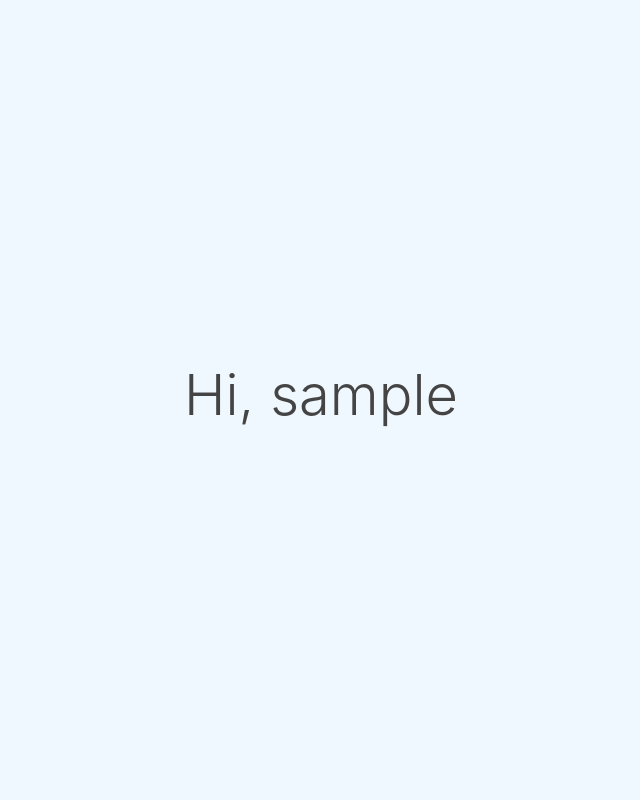
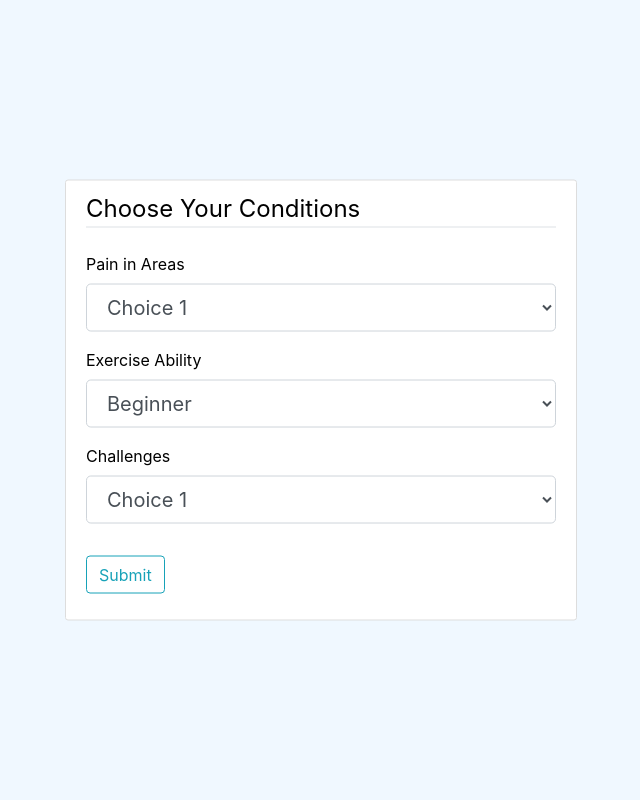
Before and after one commit to arivas191/PTAPP, a Flask app: page /conditions in a window 1280 px wide. Shown: the whole page, without its empty margins (319-959 px from the left). Run offline with Flask 2, Linux system fonts and the light colour scheme; the visitor is signed in with stand-in values (Sample User, id 1); data comes from the database, SQL or seed files in the repository; some libraries are stand-ins or nearby versions.

Commit message:
Added the backend and frontend for the Conditions page

```diff
--- a/flaskapp/forms.py
+++ b/flaskapp/forms.py
@@ -1,5 +1,5 @@
 from flask_wtf import FlaskForm
-from wtforms import StringField, PasswordField, SubmitField, BooleanField
+from wtforms import StringField, PasswordField, SubmitField, SelectField
 from wtforms.validators import DataRequired, Length, EqualTo, ValidationError
 from flaskapp.models import User
 
@@ -20,5 +20,15 @@ class LoginForm(FlaskForm):
     username = StringField('Username',
                         validators=[DataRequired(), Length(min=3, max=30)])
     password = PasswordField('Password', validators=[DataRequired()])
-    remember = BooleanField('Remember Me')
     submit = SubmitField('Log In')
+
+class ConditionsForm(FlaskForm):
+    pain_areas = SelectField('Pain in Areas', validators=[DataRequired()],
+                            choices=[('Choice 1'), ('Choice 2')])
+    ability = SelectField('Exercise Ability', validators=[DataRequired()],
+                            choices=[('beginner', 'Beginner'),
+                                    ('intermediate', 'Intermediate'),
+                                    ('advanced', 'Advanced')])
+    challenges = SelectField('Challenges', validators=[DataRequired()],
+                            choices=[('Choice 1'), ('Choice 2')])
+    submit = SubmitField('Submit')
--- a/flaskapp/models.py
+++ b/flaskapp/models.py
@@ -11,4 +11,14 @@ class User(db.Model, UserMixin):
     password = db.Column(db.String(60), nullable=False)
 
     def __repr__(self):
-        return f"User('{self.username}')"
+        return f"User('{self.id}', '{self.username}')"
+
+class Conditions(db.Model):
+    id = db.Column(db.Integer, primary_key=True)
+    pain_areas = db.Column(db.String(60), nullable=False)
+    ability = db.Column(db.String(60), nullable=False)
+    challenges = db.Column(db.String(60), nullable=False)
+    user_id = db.Column(db.Integer, db.ForeignKey('user.id'), nullable=False)
+
+    def __repr__(self):
+        return f"Conditions('{self.pain_areas}', '{self.ability}', '{self.challenges}', '{self.user_id}')"
--- a/flaskapp/routes.py
+++ b/flaskapp/routes.py
@@ -1,7 +1,7 @@
 from flask import render_template, url_for, flash, redirect
 from flaskapp import app, db, bcrypt
-from flaskapp.forms import RegistrationForm, LoginForm
-from flaskapp.models import User
+from flaskapp.forms import RegistrationForm, LoginForm, ConditionsForm
+from flaskapp.models import User, Conditions
 from flask_login import login_user, current_user, logout_user, login_required
 
 #endpoint for the home page
@@ -19,8 +19,6 @@ def login():
         if user and bcrypt.check_password_hash(user.password, form.password.data):
             login_user(user)
             return redirect(url_for('conditions'))
-            #next_page = request.args.get('next')
-            #return redirect(next_page) if next_page else redirect(url_for('home'))
         else:
             flash('Username or password is incorrect.', 'danger')
     return render_template('login.html', form=form)
@@ -47,4 +45,16 @@ def logout():
 @app.route('/conditions', methods=['GET', 'POST'])
 @login_required
 def conditions():
-    return render_template('conditions.html')
+    form = ConditionsForm()
+    if form.validate_on_submit():
+        conditions = Conditions(pain_areas=form.pain_areas.data, ability=form.ability.data,
+                                challenges=form.challenges.data, user_id=current_user.get_id())
+        db.session.add(conditions)
+        db.session.commit()
+        return redirect(url_for('areas'))
+    return render_template('conditions.html', form=form)
+
+@app.route('/areas', methods=['GET', 'POST'])
+@login_required
+def areas():
+    return render_template('areas.html')
--- a/flaskapp/templates/conditions.html
+++ b/flaskapp/templates/conditions.html
@@ -7,8 +7,58 @@
     <title>Conditions</title>
   </head>
   <body>
-    <div class="container" id="welcome">
-      <h2 class="display-4">Hi, {{ current_user.username }}</h2>
+    <div class="container">
+      <div class="content-section">
+        <form method="POST" action="">
+          {{ form.hidden_tag() }}
+          <fieldset class="form-group">
+            <legend class="border-bottom mb-4">Choose Your Conditions</legend>
+            <div class="form-group">
+              {{ form.pain_areas.label(class="form-control-label") }}
+
+              {% if form.pain_areas.errors %}
+                {{ form.pain_areas(class="form-control form-control-lg is-invalid") }}
+                <div class="invalid-feedback">
+                  {% for error in form.pain_areas.errors %}
+                    <span>{{ error }}</span>
+                  {% endfor %}
+                </div>
+              {% else %}
+                  {{ form.pain_areas(class="form-control form-control-lg") }}
+              {% endif %}
+            </div>
+            <div class="form-group">
+              {{ form.ability.label(class="form-control-label") }}
+              {% if form.ability.errors %}
+                {{ form.ability(class="form-control form-control-lg is-invalid") }}
+                  <div class="invalid-feedback">
+                    {% for error in form.ability.errors %}
+                      <span>{{ error }}</span>
+                    {% endfor %}
+                  </div>
+              {% else %}
+                {{ form.ability(class="form-control form-control-lg") }}
+              {% endif %}
+            </div>
+            <div class="form-group">
+              {{ form.challenges.label(class="form-control-label") }}
+              {% if form.challenges.errors %}
+                {{ form.challenges(class="form-control form-control-lg is-invalid") }}
+                  <div class="invalid-feedback">
+                    {% for error in form.challenges.errors %}
+                      <span>{{ error }}</span>
+                    {% endfor %}
+                  </div>
+              {% else %}
+                {{ form.challenges(class="form-control form-control-lg") }}
+              {% endif %}
+            </div>
+          </fieldset>
+          <div class="form-group">
+              {{ form.submit(class="btn btn-outline-info") }}
+          </div>
+        </form>
+      </div>
     </div>
   </body>
 </html>
```
Also changed, not shown: flaskapp/templates/login.html (+2 -6 lines), flaskapp/templates/register.html (+4 -6 lines), flaskapp/templates/areas.html (added).
